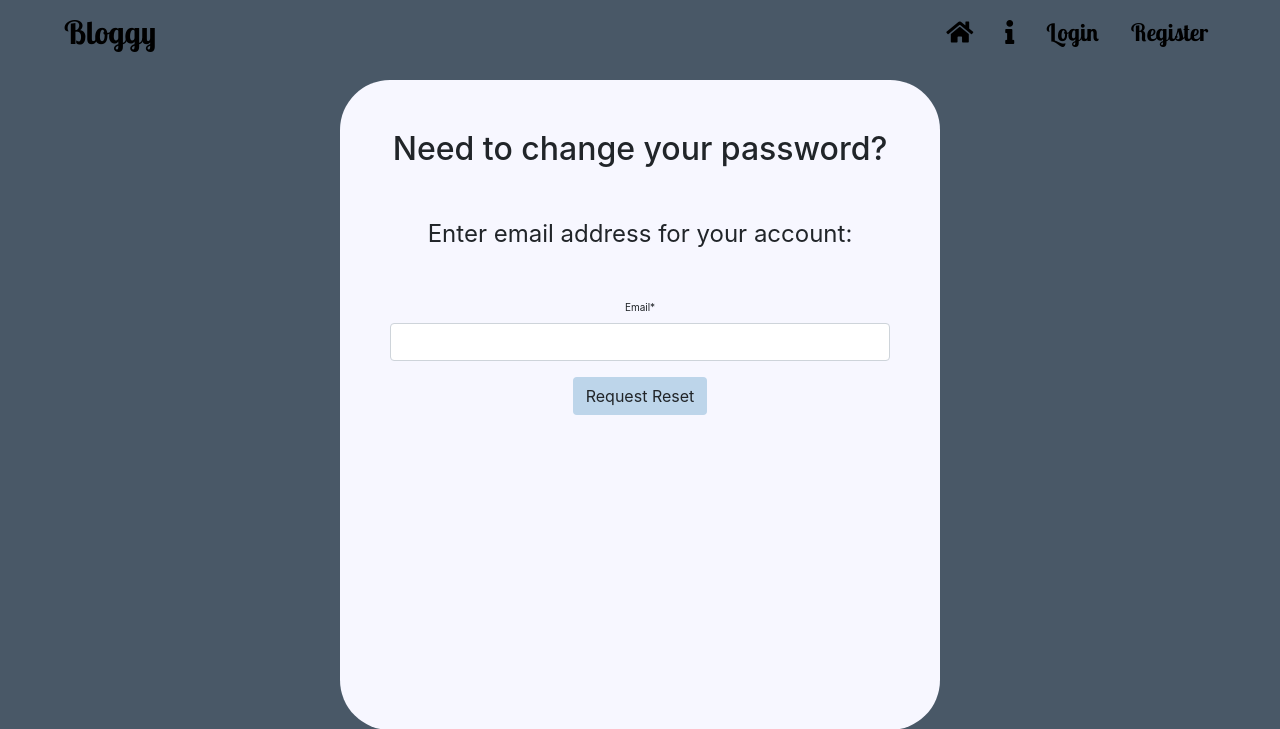
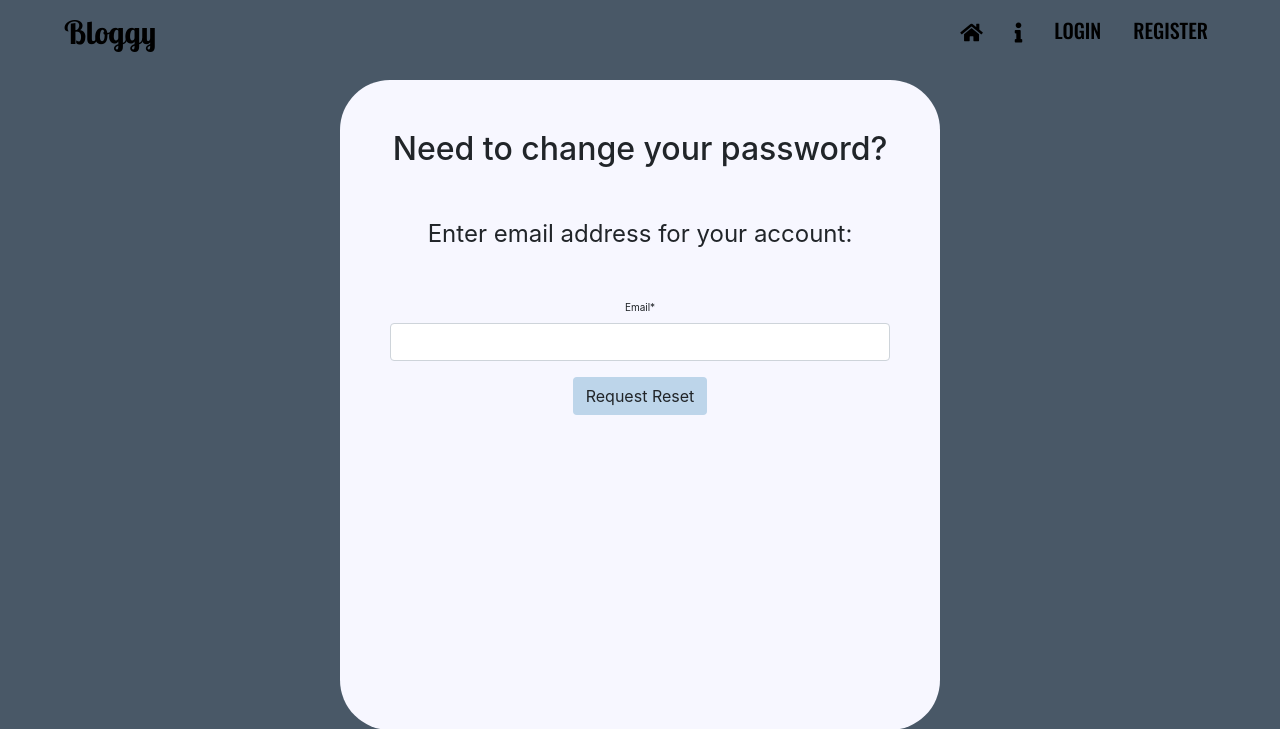
Before and after one commit to hkennedyvi/bloggy, a Django app: page /password-reset/ in a window 1280 px wide. Shown: the top 729 px of the page. Run offline with Django 3.2, Linux system fonts and the light colour scheme; some libraries are stand-ins or nearby versions.

Commit message:
nav font change

```diff
--- a/blog/static/blog/main.css
+++ b/blog/static/blog/main.css
@@ -8,6 +8,10 @@ h1 {
 
 .font-primary {
   font-family: 'Heebo', sans-serif;
+}
+
+.font-secondary {
+  font-family: 'Oswald', sans-serif;
 }
 
 .text-color-primary {
@@ -36,6 +40,10 @@ h1 {
 
 .bg-color-fourth {
   background-color: #F7F7FF;
+}
+
+.nav-text {
+  font-size: 20px;
 }
 
 .card-horizontal {
--- a/blog/templates/blog/base.html
+++ b/blog/templates/blog/base.html
@@ -10,7 +10,7 @@
         integrity="sha384-JcKb8q3iqJ61gNV9KGb8thSsNjpSL0n8PARn9HuZOnIxN0hoP+VmmDGMN5t9UJ0Z" crossorigin="anonymous">
     <link rel="stylesheet" href="https://use.fontawesome.com/releases/v5.3.1/css/all.css"
         integrity="sha384-mzrmE5qonljUremFsqc01SB46JvROS7bZs3IO2EmfFsd15uHvIt+Y8vEf7N7fWAU" crossorigin="anonymous">
-    <link href="https://fonts.googleapis.com/css2?family=Heebo&family=Lobster+Two:wght@700&display=swap"
+    <link href="https://fonts.googleapis.com/css2?family=Heebo&family=Lobster+Two:wght@700&family=Oswald:wght@500&display=swap"
         rel="stylesheet">
 
     <link rel="stylesheet" type="text/css" href="{% static 'blog/main.css' %}">
@@ -24,9 +24,9 @@
 
 <body class="bg-color-primary">
     <header class="mb-5">
-        <nav class="navbar navbar-expand-lg navbar-light fixed-top bg-color-primary font-brand">
+        <nav class="navbar navbar-expand-lg navbar-light fixed-top bg-color-primary">
             <a class="navbar-brand ml-5" href="#">
-                <h2 class="text-color-secondary">
+                <h2 class="font-brand text-color-secondary">
                     Bloggy
                 </h2>
             </a>
@@ -40,14 +40,14 @@
                     <li class="nav-item mr-3">
                         <a class="nav-link" href="{% url 'blog-home' %}">
                             <h4>
-                                <i class="fas fa-home text-color-secondary"></i>
+                                <i class="fas fa-home text-color-secondary nav-text"></i>
                             </h4>
                         </a>
                     </li>
                     <li class="nav-item mr-3">
                         <a class="nav-link" href="{% url 'blog-about' %}">
                             <h4>
-                                <i class="fas fa-info text-color-secondary"></i>
+                                <i class="fas fa-info text-color-secondary nav-text"></i>
                             </h4>
                         </a>
                     </li>
@@ -55,32 +55,32 @@
                     <li class="nav-item mr-3">
                         <a class="nav-link" href="{% url 'profile' %}">
                             <h4>
-                                <i class="fas fa-user-circle text-color-secondary"></i>
+                                <i class="fas fa-user-circle text-color-secondary nav-text"></i>
                             </h4>
                         </a>
                     </li>
                     <li class="nav-item mr-5">
                         <a class="nav-link" href="{% url 'logout' %}">
                             <h4>
-                                <i class="fas fa-sign-out-alt text-color-secondary"></i>
+                                <i class="fas fa-sign-out-alt text-color-secondary nav-text"></i>
                             </h4>
                         </a>
                     </li>
                     {% else %}
-                    <li class="nav-item mr-3">
+                    <li class="nav-item mr-3 font-secondary">
                         <h4>
                             <a class="nav-link" href="{% url 'login' %}">
-                                <div class="text-color-secondary">
-                                    Login
+                                <div class="text-color-secondary nav-text">
+                                    LOGIN
                                 </div>
                             </a>
                         </h4>
                     </li>
-                    <li class="nav-item mr-5">
+                    <li class="nav-item mr-5 font-secondary">
                         <h4>
                             <a class="nav-link" href="{% url 'register' %}">
-                                <div class="text-color-secondary">
-                                    Register
+                                <div class="text-color-secondary nav-text">
+                                    REGISTER
                                 </div>
                             </a>
                         </h4>
```
Also changed, not shown: db.sqlite3.
